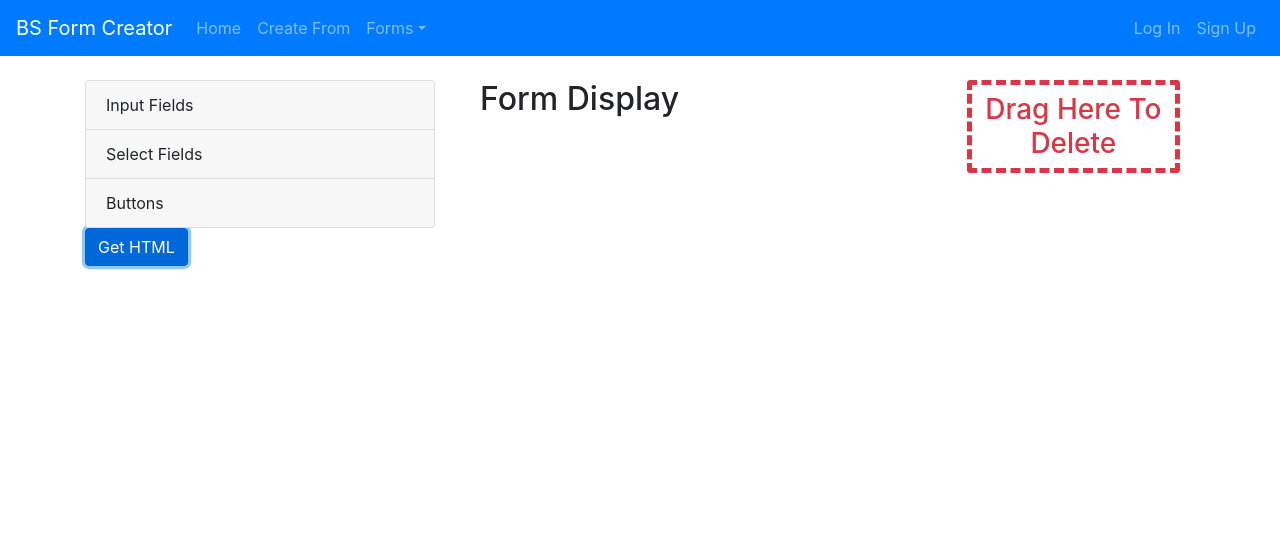
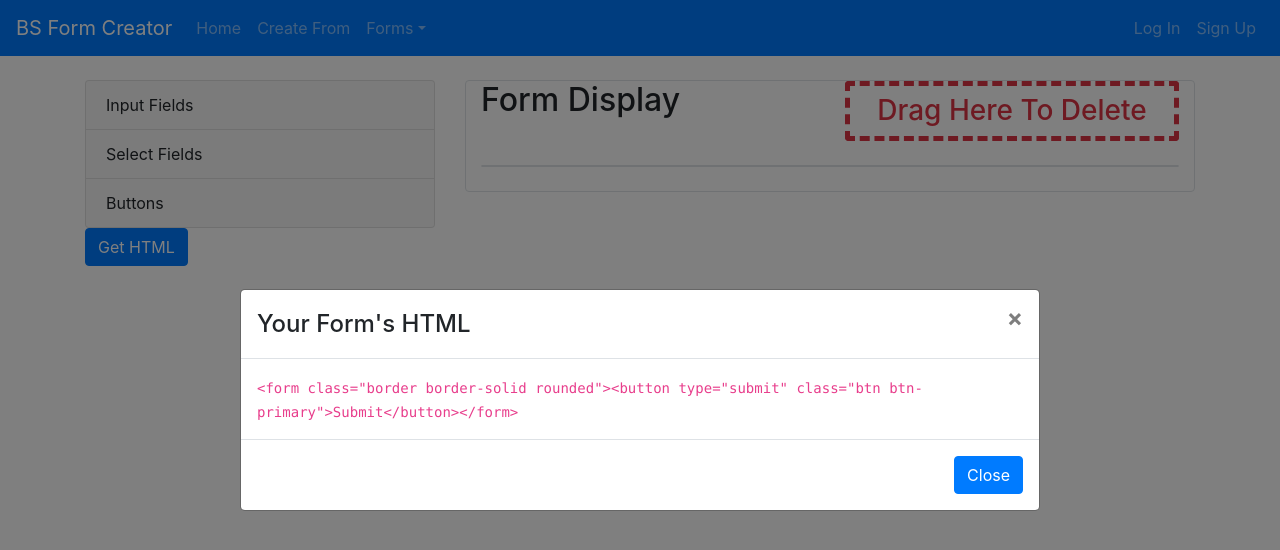
Before and after one commit to andrew-zimmer/bs-form-creator-front-end, a React (Create React App) app: page /forms/new in a window 1280 px wide. Both pictures are taken after a click on the button "Get HTML". Shown: the top 550 px of the page. Built offline with nearby package versions, Linux system fonts and the light colour scheme.

Commit message:
added modal to display html

```diff
--- a/src/components/forms/CreateFormForm.js
+++ b/src/components/forms/CreateFormForm.js
@@ -3,6 +3,7 @@ import uuid from "uuid";
 
 import FormDisplay from "./Form";
 import HiddenForm from "./HiddenForm";
+import DisplayHTML from "./htmlDisplayModal/DisplayHTML";
 
 import Row from "react-bootstrap/Row";
 import Container from "react-bootstrap/Container";
@@ -138,7 +139,6 @@ class CreateFormForm extends React.Component {
 
   handleClickInput = (e) => {
     e.preventDefault();
-    console.log(this.state.inputField);
     this.setState({
       form: [
         ...this.state.form,
@@ -192,7 +192,6 @@ class CreateFormForm extends React.Component {
 
   handleClickAdd = (e) => {
     e.preventDefault();
-    console.log(this.state.selectField.option);
     this.setState({
       selectField: {
         ...this.state.selectField,
@@ -239,7 +238,7 @@ class CreateFormForm extends React.Component {
 
   renderOptions = () => {
     return this.state.selectField.options.map((option) => (
-      <Row className="mt-4">
+      <Row className="mt-4" key={option}>
         <ul className="list-inline mx-auto">
           <li className="list-inline-item">{option}</li>
           <li className="list-inline-item">
@@ -259,7 +258,7 @@ class CreateFormForm extends React.Component {
 
   renderButtonOptions = () => {
     return this.state.buttonField.options.map((option) => (
-      <Row className="mt-4">
+      <Row className="mt-4" key={option}>
         <ul className="list-inline mx-auto">
           <li className="list-inline-item">{option}</li>
           <li className="list-inline-item">
@@ -291,7 +290,6 @@ class CreateFormForm extends React.Component {
     }
 
     if (destination.droppableId === "delete") {
-      console.log(source.index);
       const form = [...this.state.form];
 
       form.splice(source.index, 1);
@@ -325,7 +323,7 @@ class CreateFormForm extends React.Component {
                   </Accordion.Toggle>
                   <Accordion.Collapse eventKey="0">
                     <Card.Body>
-                      <Form>
+                      <Form onSubmit={this.handleClickInput}>
                         <Form.Group controlId="formBasicEmail">
                           <Form.Label>Label</Form.Label>
                           <Form.Control
@@ -333,6 +331,7 @@ class CreateFormForm extends React.Component {
                             placeholder="Label your input"
                             onChange={this.handleChangeInputList}
                             value={this.state.inputField.label}
+                            required
                           />
                           <Form.Text className="text-muted">
                             You'll be able to edit in field.
@@ -370,11 +369,7 @@ class CreateFormForm extends React.Component {
                         >
                           <Form.Check type="checkbox" label="Required?" />
                         </Form.Group>
-                        <Button
-                          variant="primary"
-                          type="submit"
-                          onClick={this.handleClickInput}
-                        >
+                        <Button variant="primary" type="submit">
                           Create Input
                         </Button>
                       </Form>
@@ -387,7 +382,7 @@ class CreateFormForm extends React.Component {
                   </Accordion.Toggle>
                   <Accordion.Collapse eventKey="1">
                     <Card.Body>
-                      <Form>
+                      <Form onSubmit={this.handleClickSelectAdd}>
                         <fieldset>
                           <Form.Group as={Row}>
                             <Col sm={10}>
@@ -406,6 +401,7 @@ class CreateFormForm extends React.Component {
                                 onChange={this.handleChangeRadio}
                               />
                             </Col>
+                            required
                           </Form.Group>
                         </fieldset>
 
@@ -416,6 +412,7 @@ class CreateFormForm extends React.Component {
                             type="text"
                             placeholder="Label"
                             value={this.state.selectField.label}
+                            required
                           />
                         </Form.Group>
 
@@ -437,11 +434,7 @@ class CreateFormForm extends React.Component {
                           Add Option
                         </Button>
 
-                        <Button
-                          variant="primary"
-                          type="submit"
-                          onClick={this.handleClickSelectAdd}
-                        >
+                        <Button variant="primary" type="submit">
                           Create Input
                         </Button>
                         {this.renderOptions()}
@@ -540,9 +533,7 @@ class CreateFormForm extends React.Component {
                   </Accordion.Collapse>
                 </Card>
               </Accordion>
-              <Button variant="primary" type="submit">
-                Get HTML
-              </Button>
+              <DisplayHTML />
             </Col>
 
             <Col md={8} lg={8}>
--- a/src/components/forms/Form.js
+++ b/src/components/forms/Form.js
@@ -22,7 +22,7 @@ class FormDisplay extends React.Component {
                   {...provided.dragHandleProps}
                 >
                   <Form.Group controlId={x.input.id}>
-                    <Form.Label>{x.input.label}</Form.Label>
+                    <Form.Label as="legend">{x.input.label}</Form.Label>
 
                     <Form.Control
                       type={x.input.type}
@@ -44,7 +44,7 @@ class FormDisplay extends React.Component {
                   {...provided.dragHandleProps}
                 >
                   <Form.Group controlId={x.input.id}>
-                    <Form.Label>{x.input.label}</Form.Label>
+                    <Form.Label as="legend">{x.input.label}</Form.Label>
                     <Form.Control
                       type={x.input.type}
                       placeholder={x.input.placeholder}
@@ -66,10 +66,10 @@ class FormDisplay extends React.Component {
                   {...provided.dragHandleProps}
                 >
                   <Form.Group controlId={x.select.id}>
-                    <Form.Label>{x.select.label}</Form.Label>
+                    <Form.Label as="legend">{x.select.label}</Form.Label>
                     <Form.Control as="select">
                       {x.select.options.map((option) => (
-                        <option className={option}>{option}</option>
+                        <option name={option}>{option}</option>
                       ))}
                     </Form.Control>
                   </Form.Group>
@@ -87,7 +87,7 @@ class FormDisplay extends React.Component {
                   {...provided.dragHandleProps}
                 >
                   <Form.Group controlId={x.select.id}>
-                    <Form.Label>{x.select.label}</Form.Label>
+                    <Form.Label as="legend">{x.select.label}</Form.Label>
                     <Form.Control as="select" multiple>
                       {x.select.options.map((option) => (
                         <option className={option}>{option}</option>
@@ -163,12 +163,12 @@ class FormDisplay extends React.Component {
   };
   render() {
     return (
-      <Container>
+      <Container className="border border-solid rounded">
         <Row>
-          <Col md={8} lg={8}>
+          <Col md={6} lg={6}>
             <h2>Form Display</h2>
           </Col>
-          <Col md={4} lg={4}>
+          <Col md={6} lg={6}>
             <Droppable droppableId="delete">
               {(provided) => (
                 <div ref={provided.innerRef} {...provided.droppableProps}>
@@ -186,7 +186,11 @@ class FormDisplay extends React.Component {
         </Row>
         <Droppable droppableId="dp1">
           {(provided) => (
-            <Container ref={provided.innerRef} {...provided.droppableProps}>
+            <Container
+              className="border border-solid rounded mt-3 mb-4"
+              ref={provided.innerRef}
+              {...provided.droppableProps}
+            >
               <Form>{this.renderForm()}</Form>
               {provided.placeholder}
             </Container>
--- a/src/components/forms/HiddenForm.js
+++ b/src/components/forms/HiddenForm.js
@@ -12,8 +12,7 @@ class HiddenForm extends React.Component {
       if (x.input) {
         if (x.input.required) {
           return (
-            <div key={x.input.id}>
-              <Form.Group controlId={x.input.id}>
+            <Form.Group controlId={x.input.id} key={x.input.id}>
               <Form.Label>{x.input.label}</Form.Label>
 
               <Form.Control
@@ -22,54 +21,50 @@ class HiddenForm extends React.Component {
                 required
               />
             </Form.Group>
-            </div>
           );
         } else {
           return (
-            <div key={x.input.id}>
-              <Form.Group controlId={x.input.id}>
+            <Form.Group controlId={x.input.id} key={x.input.id}>
               <Form.Label>{x.input.label}</Form.Label>
               <Form.Control
                 type={x.input.type}
                 placeholder={x.input.placeholder}
               />
             </Form.Group>
-            </div>
           );
         }
       } else if (x.select) {
         if (x.select.selectType === "select") {
           return (
-            <div key={x.select.id}>
-              <Form.Group controlId={x.select.id}>
+            <Form.Group controlId={x.select.id} key={x.select.id}>
               <Form.Label>{x.select.label}</Form.Label>
               <Form.Control as="select">
                 {x.select.options.map((option) => (
-                    <option className={option}>{option}</option>
+                  <option name={option} key={option}>
+                    {option}
+                  </option>
                 ))}
               </Form.Control>
             </Form.Group>
-            </div>
           );
         } else {
           return (
-            <div key={x.select.id}>
-              <Form.Group controlId={x.select.id}>
+            <Form.Group controlId={x.select.id} key={x.select.id}>
               <Form.Label>{x.select.label}</Form.Label>
               <Form.Control as="select" multiple>
                 {x.select.options.map((option) => (
-                    <option className={option}>{option}</option>
+                  <option className={option} key={option}>
+                    {option}
+                  </option>
                 ))}
               </Form.Control>
             </Form.Group>
-            </div>
           );
         }
       } else if (x.button) {
         if (x.button.style === "stacked") {
           return (
-            <div key={x.button.id}>
-              <Form.Group>
+            <Form.Group key={x.button.id}>
               <Form.Label as="legend">{x.button.label}</Form.Label>
               {x.button.options.map((option) => {
                 return (
@@ -78,17 +73,16 @@ class HiddenForm extends React.Component {
                     label={option}
                     name={x.button.label}
                     id={option}
+                    key={option}
                   />
                 );
               })}
             </Form.Group>
-            </div>
           );
         }
       } else if (x.button.style === "inline") {
         return (
-          <div key={x.button.id}>
-            <Form.Group>
+          <Form.Group key={x.button.id}>
             <Form.Label as="legend">{x.button.label}</Form.Label>
             {x.button.options.map((option) => {
               return (
@@ -98,11 +92,11 @@ class HiddenForm extends React.Component {
                   label={option}
                   name={x.button.label}
                   id={option}
+                  key={option}
                 />
               );
             })}
           </Form.Group>
-          </div>
         );
       }
     });
@@ -110,7 +104,7 @@ class HiddenForm extends React.Component {
   render() {
     return (
       <div hidden={true} id="hiddenForm">
-        <Form>
+        <Form className="border border-solid rounded">
           {this.renderForm()}
 
           <Button variant="primary" type="submit">
--- /dev/null
+++ b/src/components/forms/htmlDisplayModal/DisplayHTML.js
@@ -0,0 +1,32 @@
+import React from "react";
+import HTMLModal from "./HTMLModal";
+
+import Button from "react-bootstrap/Button";
+
+const DisplayHTML = (props) => {
+  const [modalShow, setModalShow] = React.useState(false);
+  const [html, setHtml] = React.useState("");
+
+  return (
+    <>
+      <Button
+        variant="primary"
+        onClick={() => {
+          setModalShow(true);
+          setHtml(document.getElementById("hiddenForm").innerHTML);
+          console.log(html);
+        }}
+      >
+        Get HTML
+      </Button>
+
+      <HTMLModal
+        html={html}
+        show={modalShow}
+        onHide={() => setModalShow(false)}
+      />
+    </>
+  );
+};
+
+export default DisplayHTML;
--- /dev/null
+++ b/src/components/forms/htmlDisplayModal/HTMLModal.js
@@ -0,0 +1,31 @@
+import React from "react";
+
+import Modal from "react-bootstrap/Modal";
+import Button from "react-bootstrap/Button";
+
+class HTMLModal extends React.Component {
+  render() {
+    return (
+      <Modal
+        {...this.props}
+        size="lg"
+        aria-labelledby="contained-modal-title-vcenter"
+        centered
+      >
+        <Modal.Header closeButton>
+          <Modal.Title id="contained-modal-title-vcenter">
+            Your Form's HTML
+          </Modal.Title>
+        </Modal.Header>
+        <Modal.Body>
+          <code>{this.props.html}</code>
+        </Modal.Body>
+        <Modal.Footer>
+          <Button onClick={this.props.onHide}>Close</Button>
+        </Modal.Footer>
+      </Modal>
+    );
+  }
+}
+
+export default HTMLModal;
```
Also changed, not shown: src/components/forms/SaveForm.js (added). Lines whose indentation alone changed are shown as unchanged.
